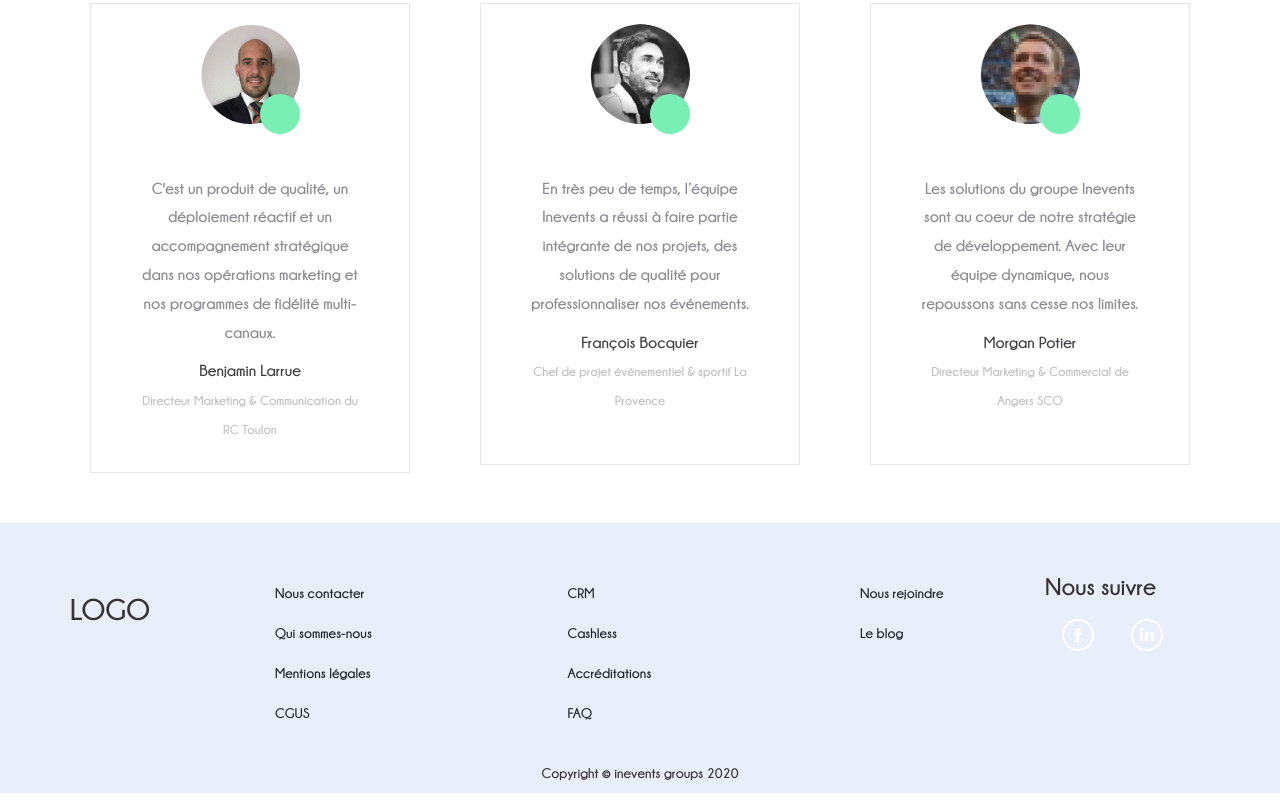
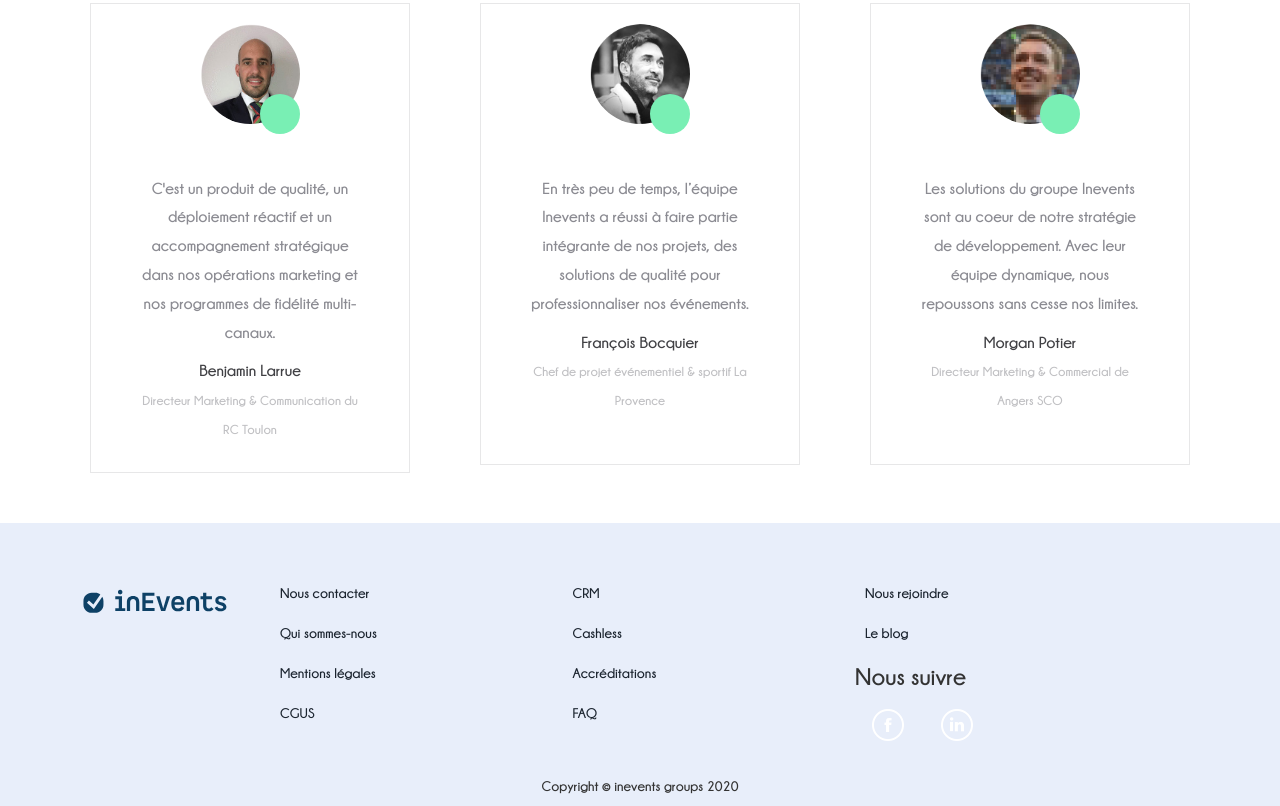
Before and after one commit to juvigne/inevents1.github.io, a plain HTML site: page index.html in a window 1280 px wide. Shown: the part 3570-4376 px from the top of the page. Drawn offline with Linux system fonts and the light colour scheme; files whose address does not match are found by name.

Commit message:
[+][UPD][SITE] init

```diff
--- a/css/style.css
+++ b/css/style.css
@@ -1415,8 +1415,11 @@ span.menu:before
 	}
 	.divise-info  h1
 	{
-		color:#1C8DD5;
-	}
+	}
+    #toptotop{
+       height: 80px !important;
+    }
+
 	.divise-info p
 	{
 		color: #999898;
@@ -1609,7 +1612,7 @@ span.menu:before
 {
 	.header
 	{
-		height: 435px;
+
 	}
 	.header-nav ul
 	{
--- a/index.html
+++ b/index.html
@@ -433,10 +433,36 @@
 <footer >
     <div class="container">
         <div class="row mb-5">
-            <div class="col-md-2 col-xs-2">
-                <h2 class="ftco-heading-2">LOGO</h2>
+            <div class="col-md-2 col-xs-12" style="width:200px;">
+                <svg version="1.1" id="Calque_1" xmlns="http://www.w3.org/2000/svg" xmlns:xlink="http://www.w3.org/1999/xlink" x="0px" y="0px"
+	 viewBox="0 0 1200 400" style="enable-background:new 0 0 1200 400;" xml:space="preserve">
+<style type="text/css">
+	.st0{fill:#0E4166;}
+</style>
+<path class="st0" d="M489.15,207.52v61.38h-22.72v-61.38c0-14.84-8.06-23.64-21.07-23.64s-21.07,8.8-21.07,23.64v61.38h-22.72
+	v-61.38c0-29.32,15.76-44.89,43.79-44.89S489.15,178.2,489.15,207.52z"/>
+<path class="st0" d="M597.07,247.83v21.07h-86.31V138.8h85.21v21.07h-62.3v31.88h53.14v21.07h-53.14v35H597.07z"/>
+<path class="st0" d="M683.06,164.46h23.82L672.44,268.9h-29.32l-34.08-104.45h23.82l24.55,84.65h1.1L683.06,164.46z"/>
+<path class="st0" d="M763.59,250.58c10.26,0,18.14-3.85,23.64-13.38l18.51,9.16c-9.35,17.04-24.19,24.37-42.7,24.37
+	c-29.87,0-47.64-17.41-47.64-54.05c0-37.75,18.69-54.05,47.27-54.05c28.77,0,44.34,16.49,44.34,52.77v8.61h-69.26
+	C739.4,242.7,747.46,250.58,763.59,250.58z M737.93,205.68h47.27c-1.83-15.39-8.79-22.9-23.45-22.9
+	C747.46,182.78,740.13,190.11,737.93,205.68z"/>
+<path class="st0" d="M911.59,207.52v61.38h-22.72v-61.38c0-14.84-8.06-23.64-21.07-23.64c-13.01,0-21.07,8.8-21.07,23.64v61.38H824
+	v-61.38c0-29.32,15.76-44.89,43.79-44.89C895.83,162.62,911.59,178.2,911.59,207.52z"/>
+<path class="st0" d="M1013.61,254.06c-8.43,10.44-18.87,16.67-34.45,16.67c-26.94,0-39.58-15.57-39.58-39.39v-46.36h-18.32v-20.52
+	h18.32V138.8h22.72v25.65h39.58v20.52h-39.58v46.36c0,11.54,6.23,18.87,17.41,18.87c7.7,0,12.83-2.75,17.41-8.61L1013.61,254.06z"/>
+<path class="st0" d="M1062.92,162.81c19.42,0,33.71,8.06,41.23,23.45l-19.06,9.16c-4.03-9.16-10.81-13.01-22.17-13.01
+	c-10.26,0-15.03,3.48-15.03,9.53c0,20.71,56.25,7.51,56.25,46.91c0,19.97-16.31,31.88-40.86,31.88c-19.05,0-34.63-7.15-42.33-26.2
+	l19.06-7.33c3.85,10.44,12.09,13.74,23.82,13.74c11.18,0,17.96-3.3,17.96-11c0-20.52-56.25-5.5-56.25-46.36
+	C1025.53,174.17,1039.83,162.81,1062.92,162.81z"/>
+<path class="st0" d="M319.56,248.38h24.74v-63.4h-24.74v-20.52h47.46v83.92h22.9v20.52h-70.36V248.38z M338.43,134.96
+	c0-9.35,5.31-16.31,15.76-16.31s15.76,6.96,15.76,16.31c0,9.16-5.31,16.12-15.76,16.12S338.43,144.12,338.43,134.96z"/>
+<path class="st0" d="M168.34,253.68l-48.62-44.45l13.74-15.03l31.46,28.76l49.25-70.69c-9.83-7.79-22.2-12.49-35.64-12.49h-26.08
+	c-31.67,0-57.58,25.91-57.58,57.58v26.08c0,31.67,25.91,57.58,57.58,57.58h26.08c31.67,0,57.58-25.91,57.58-57.58v-26.08
+	c0-10.69-3.01-20.69-8.13-29.29L168.34,253.68z"/>
+</svg>
             </div>
-            <div class="col-md-3 col-xs-3">
+            <div class="col-md-3 col-xs-6">
                 <ul class="list-unstyled">
                     <li><a href="#" class="py-2 d-block">Nous contacter</a></li>
                     <li><a href="#" class="py-2 d-block">Qui sommes-nous</a></li>
@@ -444,7 +470,7 @@
                     <li><a href="#" class="py-2 d-block">CGUS</a></li>
                 </ul>
             </div>
-            <div class="col-md-3 col-xs-2">
+            <div class="col-md-3 col-xs-6">
                 <ul class="list-unstyled" >
                     <li><a href="#" class="py-2 d-block">CRM</a></li>
                     <li><a href="#" class="py-2 d-block">Cashless</a></li>
@@ -452,13 +478,13 @@
                     <li><a href="#" class="py-2 d-block">FAQ</a></li>
                 </ul>
             </div>
-            <div class="col-md-2 col-xs-2">
+            <div class="col-md-2 col-xs-6">
                 <ul class="list-unstyled">
                     <li><a href="#" class="py-2 d-block">Nous rejoindre</a></li>
                     <li><a href="#" class="py-2 d-block">Le blog</a></li>
                 </ul>
             </div>
-            <div class="col-md-2 col-xs-2">
+            <div class="col-md-2 col-xs-6">
                 <div class="footer-right">
                     <h3>Nous suivre</h3>
                     <ul>
```
